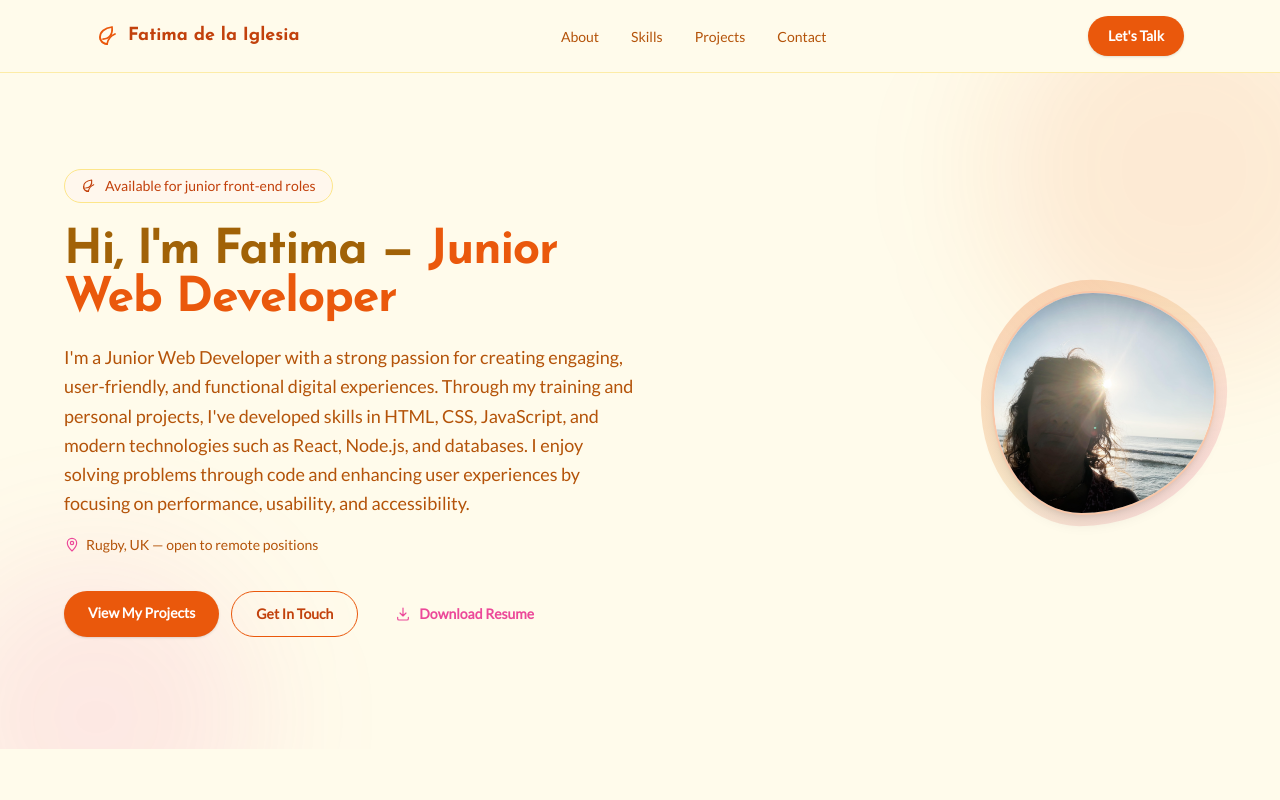
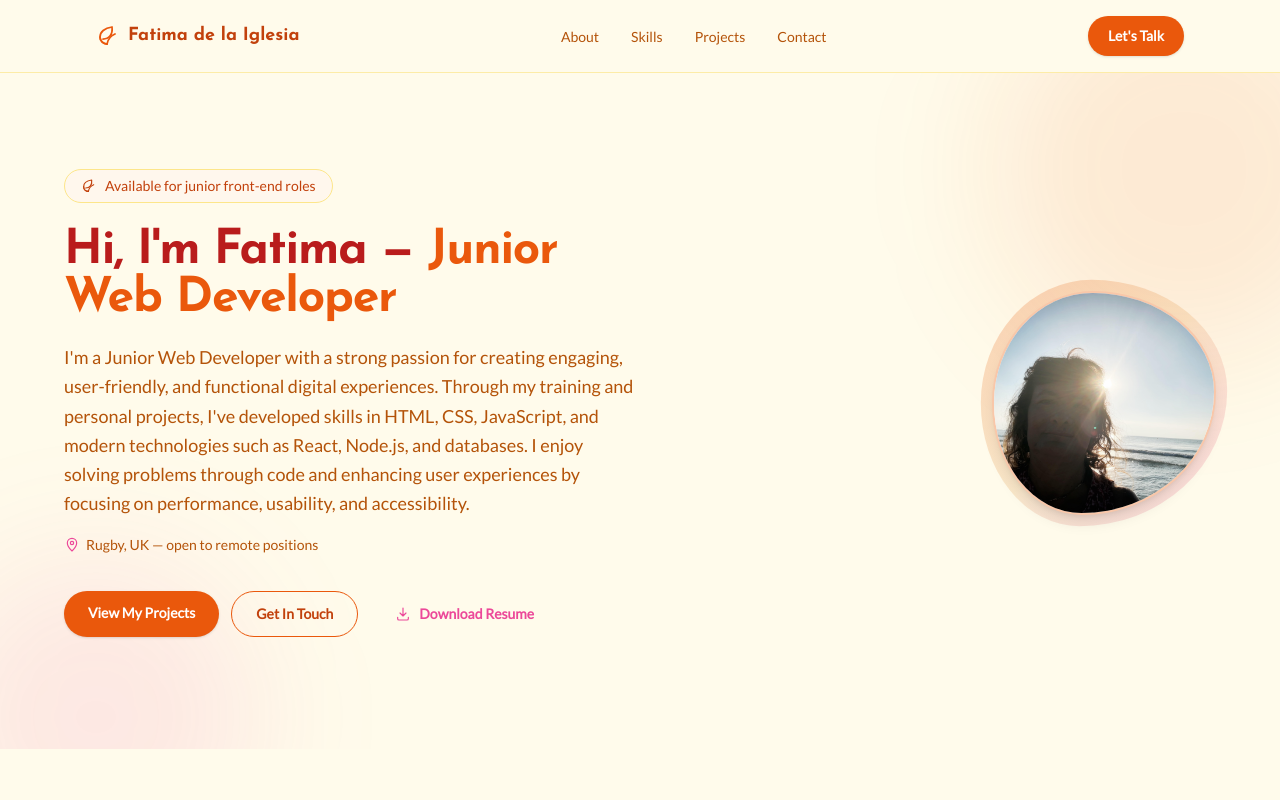
Before and after one commit to FatimadelaIglesia/new-portfolio, a Next.js app: page / in a window 1280 px wide. Shown: the top 800 px of the page. Built offline with nearby package versions, Linux system fonts and the light colour scheme.

Commit message:
Update globals.css

```diff
--- a/src/app/globals.css
+++ b/src/app/globals.css
@@ -11,6 +11,7 @@
   --color-text: #A16207;
   --color-text-muted: #B45309;
   --color-border: #FDE68A;
+  --color-title: #B91C1C;
   --font-sans: 'Lato', ui-sans-serif, system-ui, sans-serif;
   --font-heading: 'Josefin Sans', var(--font-sans), sans-serif;
 }
@@ -29,6 +30,7 @@ h3,
 h4 {
   font-family: var(--font-heading), var(--font-sans), sans-serif;
   font-weight: 700;
+  color: var(--color-title);
 }
 ::selection {
   background: var(--color-primary);
```
